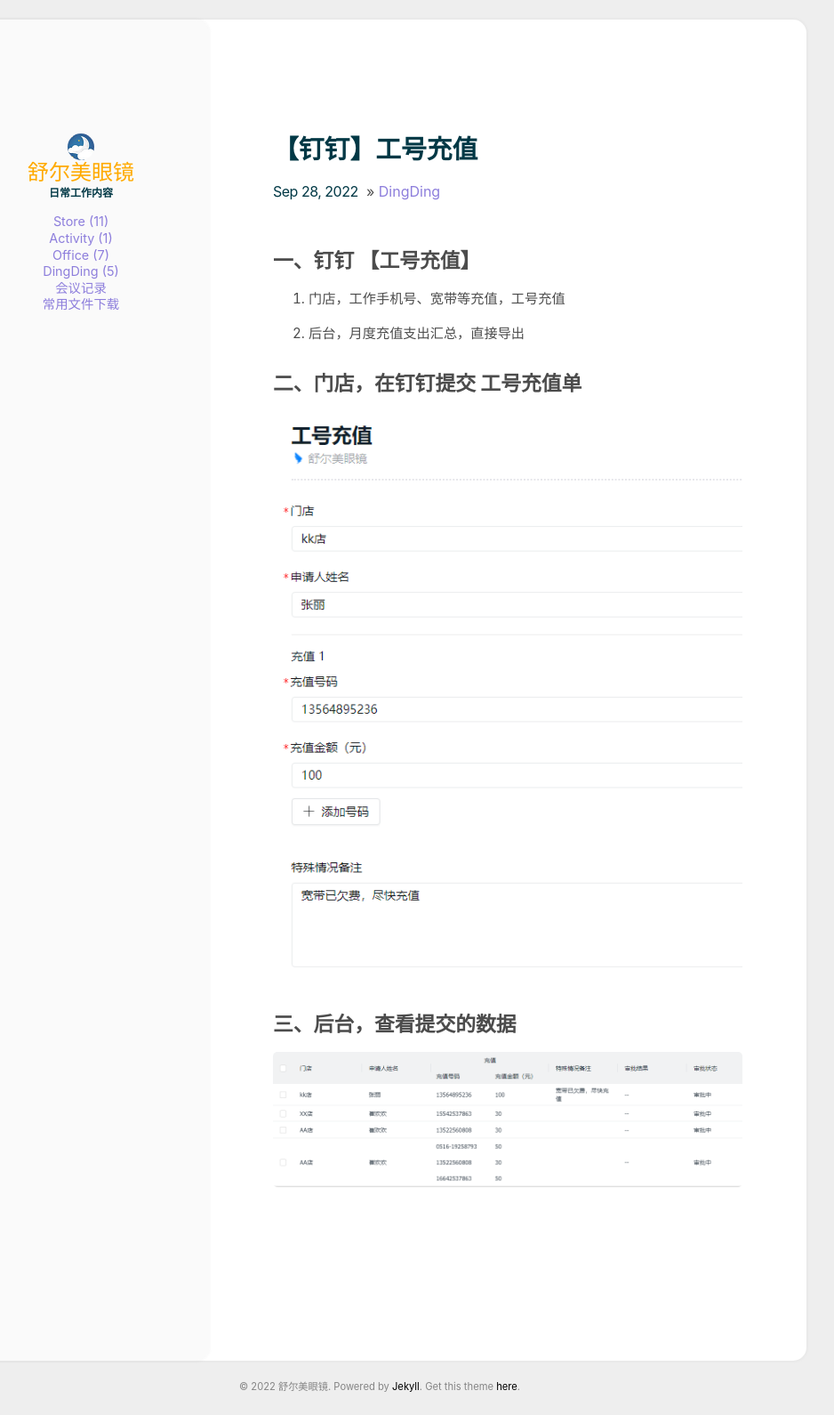
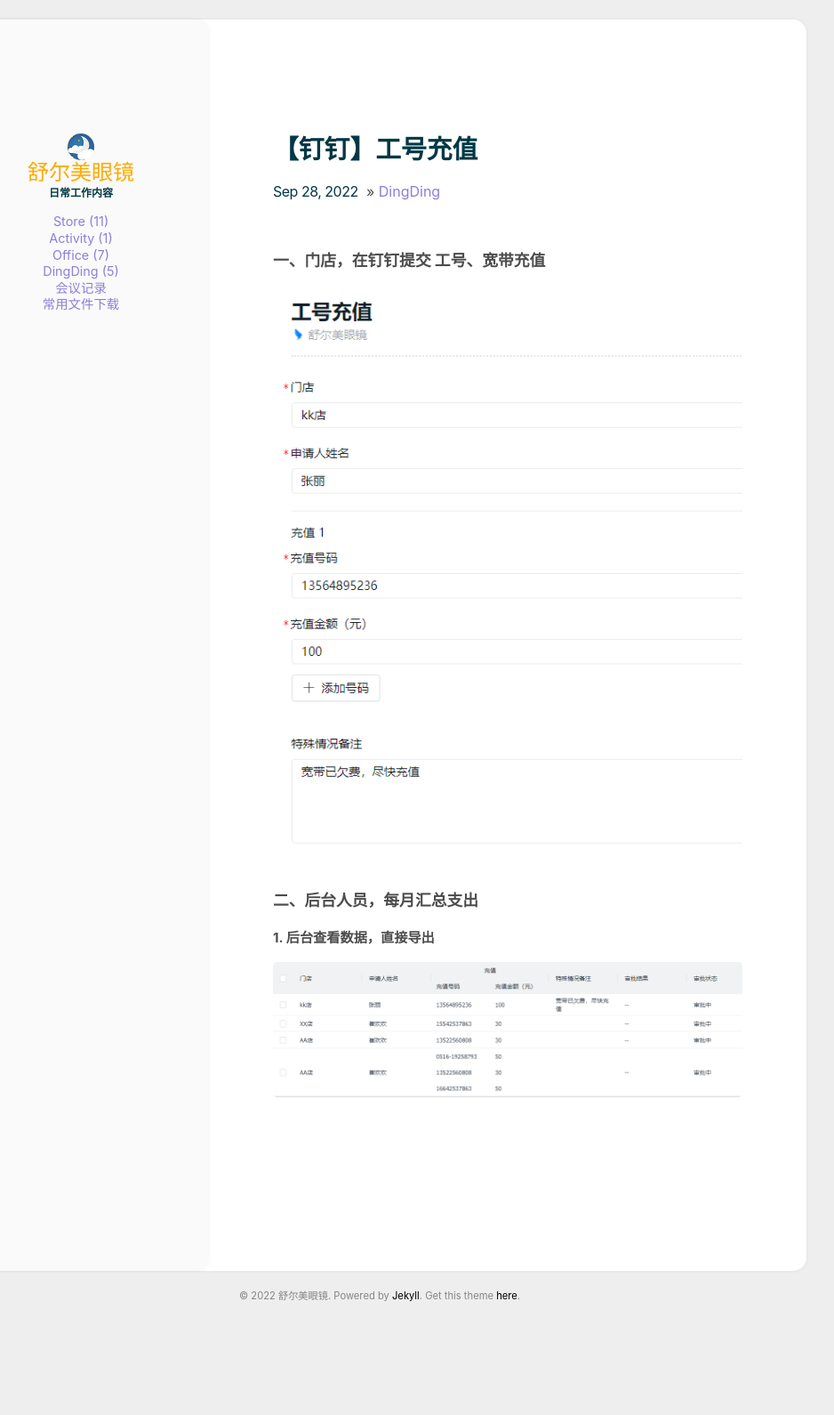
Before and after one commit to cuihuanhuan/cuihuanhuan.github.io, a Jekyll site: the page built from _posts/2022-09-28-【钉钉】工号充值.md, in a window 1280 px wide. Shown: the whole page at 89% size, without its empty margins (213-1151 px from the left). Built offline with Jekyll 4.4.1, drawn with Linux system fonts in a browser that asks for light colours; after the commit the page ends 1489 px from its top, so only the background shows below that.

Commit message:
Update 2022-09-28-【钉钉】工号充值.md

```diff
--- a/_posts/2022-09-28-【钉钉】工号充值.md
+++ b/_posts/2022-09-28-【钉钉】工号充值.md
@@ -4,18 +4,17 @@ title: 【钉钉】工号充值
 category: DingDing
 ---
 
-## 一、钉钉 【工号充值】
-1. 门店，工作手机号、宽带等充值，工号充值
-
-2. 后台，月度充值支出汇总，直接导出
 
 
-## 二、门店，在钉钉提交 工号充值单
+
+### 一、门店，在钉钉提交 工号、宽带充值
 
 ![phone_bill](/images/phone_bill.png)
 
 
 
-## 三、后台，查看提交的数据
+### 二、后台人员，每月汇总支出
+
+**1. 后台查看数据，直接导出**
 
 ![phone_bill_list](/images/phone_bill_list.png)
```
